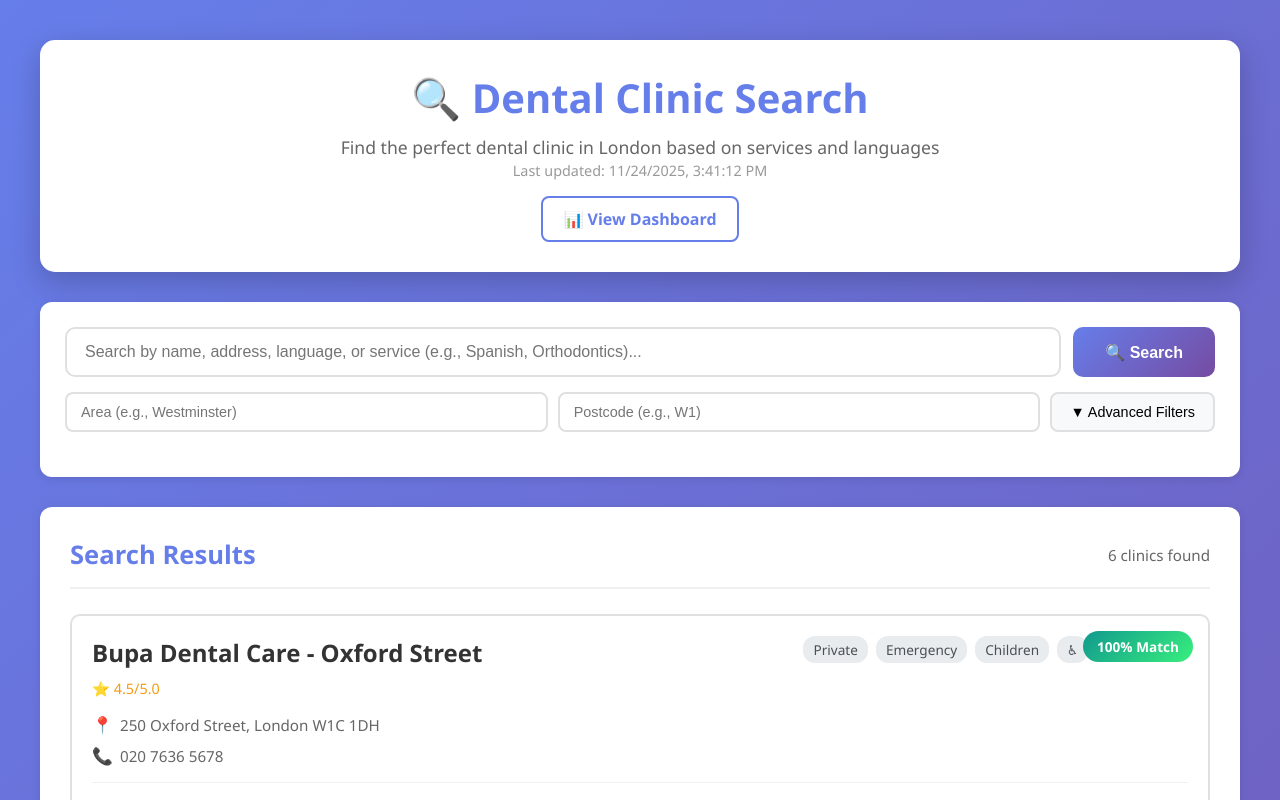
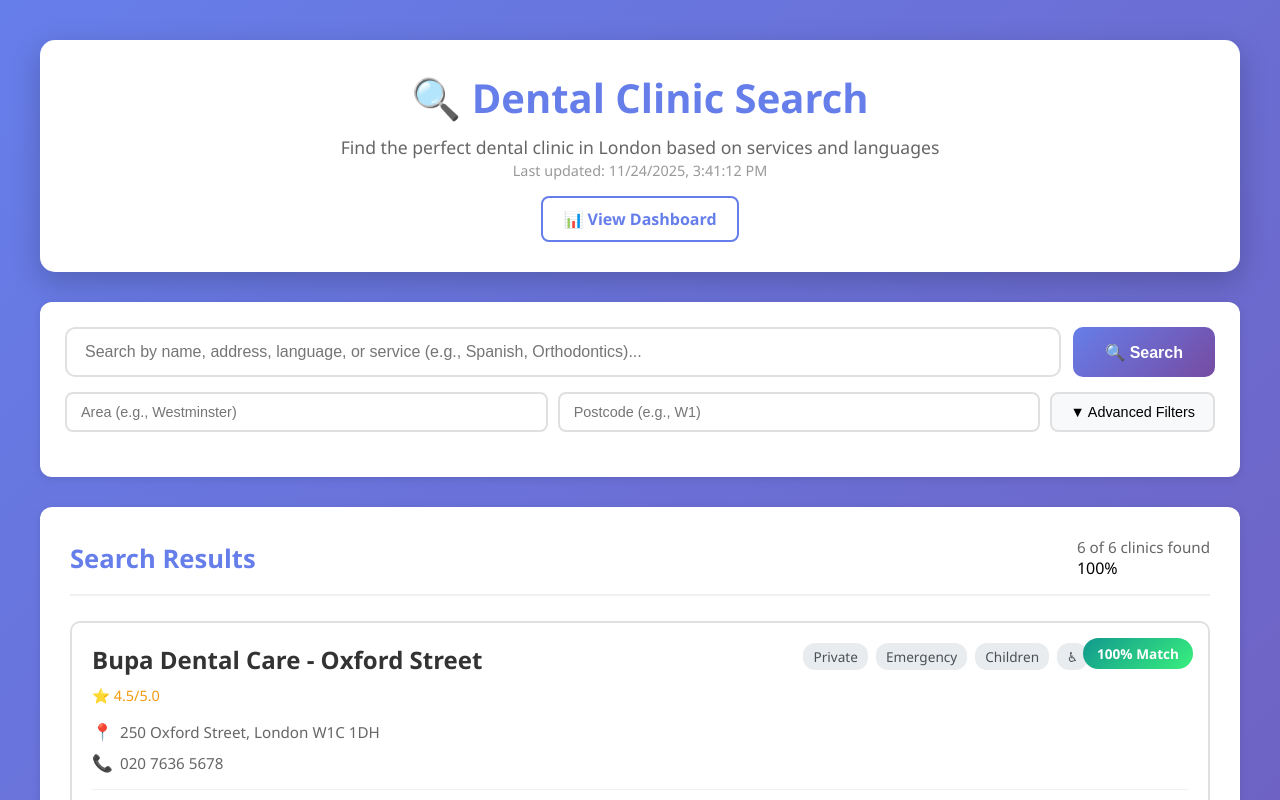
Before and after one commit to jgirolamo/dentaltrawler, a React (Vite) app in the folder dentaltrawler/: page / in a window 1280 px wide. Shown: the top 800 px of the page. Built offline with nearby package versions, Linux system fonts and the light colour scheme.

Commit message:
Accept 3-character postcode searches (e.g., NW6, W1C)

```diff
--- a/dentaltrawler/src/pages/Search.jsx
+++ b/dentaltrawler/src/pages/Search.jsx
@@ -116,8 +116,19 @@
           if (areaFilter && !clinic.area?.toLowerCase().includes(areaFilter.toLowerCase()) &&
               !clinic.address?.toLowerCase().includes(areaFilter.toLowerCase())) continue;
 
-          if (postcodeFilter && !clinic.postcode?.toUpperCase().includes(postcodeFilter.toUpperCase()) &&
-              !clinic.address?.toUpperCase().includes(postcodeFilter.toUpperCase())) continue;
+          if (postcodeFilter) {
+            const filterUpper = postcodeFilter.toUpperCase().trim();
+            const clinicPostcode = (clinic.postcode || '').toUpperCase();
+            const clinicAddress = (clinic.address || '').toUpperCase();
+
+            // Accept 3+ character postcode matches (e.g., "NW6", "W1C", "SW3")
+            // Match if postcode starts with filter or contains it
+            const postcodeMatch = clinicPostcode.includes(filterUpper) ||
+                                 clinicPostcode.startsWith(filterUpper) ||
+                                 clinicAddress.includes(filterUpper);
+
+            if (!postcodeMatch) continue;
+          }
 
           // Text search filter
           if (searchText) {
@@ -402,8 +413,21 @@
           <div className="results-section">
             <div className="results-header">
               <h2>Search Results</h2>
-              <div className="results-count">
-                {results.length} clinic{results.length !== 1 ? 's' : ''} found
+              <div className="results-stats">
+                <div className="results-count">
+                  {results.length} of {clinicsData.length} clinic{clinicsData.length !== 1 ? 's' : ''} found
+                </div>
+                <div className="progress-bar-container">
+                  <div className="progress-bar">
+                    <div
+                      className="progress-bar-fill"
+                      style={{ width: `${(results.length / clinicsData.length) * 100}%` }}
+                    ></div>
+                  </div>
+                  <span className="progress-percentage">
+                    {Math.round((results.length / clinicsData.length) * 100)}%
+                  </span>
+                </div>
               </div>
             </div>
             <div className="results-container">
```
